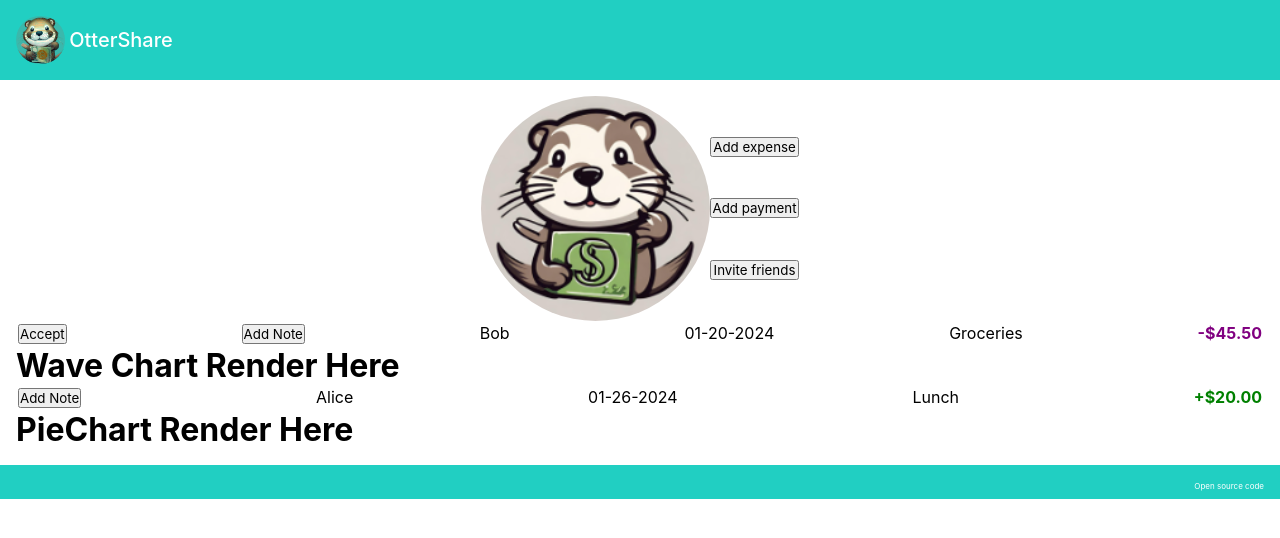
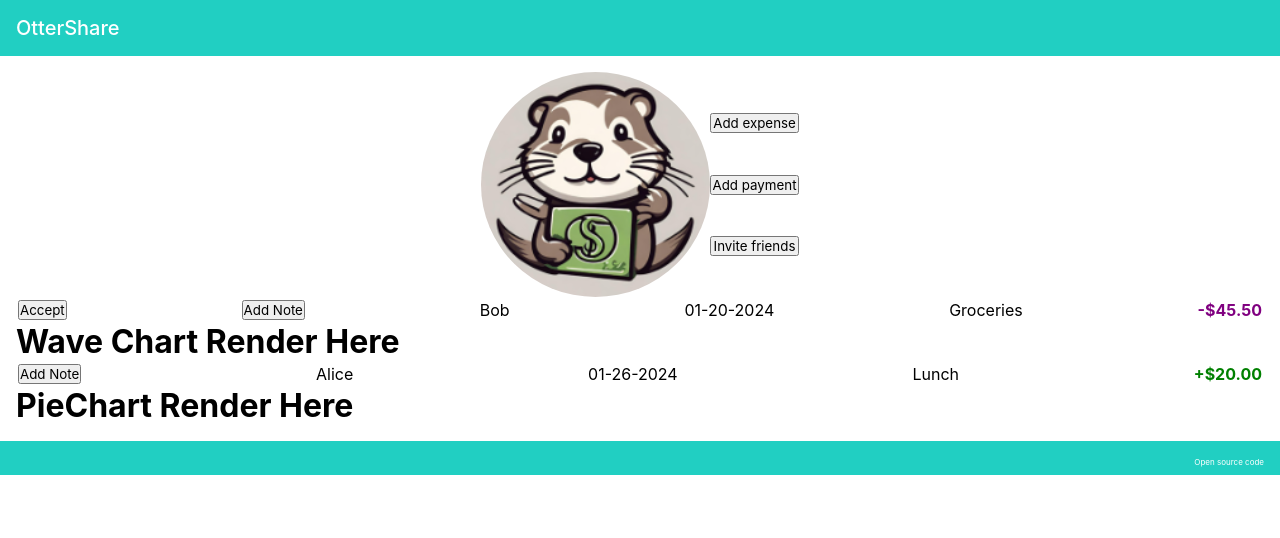
Before and after one commit to jleewest/ShareWithOtters, a React (Vite) app in the folder client/: page / in a window 1280 px wide. Shown: the top 538 px of the page. Built offline with nearby package versions, Linux system fonts and the light colour scheme.

Commit message:
style: removed logo from header

```diff
--- a/client/src/components/Home.tsx
+++ b/client/src/components/Home.tsx
@@ -1,12 +1,10 @@
 import Dashboard from './Dashboard';
 import '../css/Home.css';
-import logo from '../assets/otter-logo.svg';
 
 function Home() {
   return (
     <div className='Home'>
       <header className='app-header'>
-        <img src={logo} alt='logo' />
         <div>OtterShare</div>
       </header>
       <main className='home-container'>
--- a/client/src/css/Home.css
+++ b/client/src/css/Home.css
@@ -15,15 +15,6 @@
   padding: 1rem;
   display: flex;
   align-items: center;
-}
-
-.Home .app-header > img {
-  max-height: 3rem;
-  border-radius: 50px;
-}
-
-.Home .app-header > div {
-  padding-left: 0.25rem;
 }
 
 /* MAIN */
```
